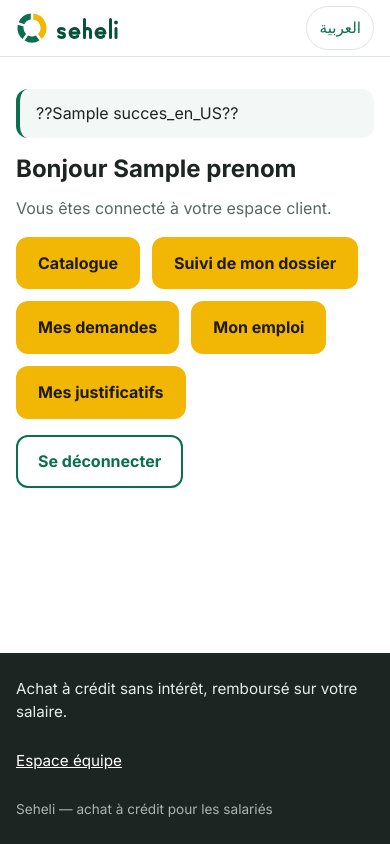
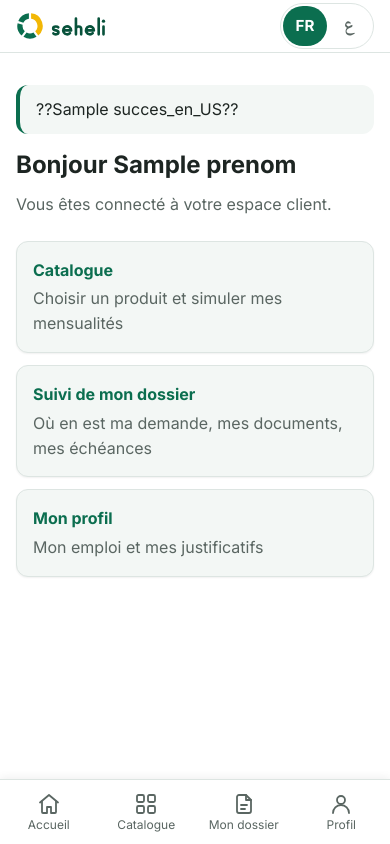
Before and after one commit to hmeyde/cic, a Spring app: page /client/accueil in a window 390 px wide. Run offline with Thymeleaf, Linux system fonts and the light colour scheme; the template is opened without the code that fills it: most values are stand-ins (such as "Sample title", 1, 10 or a date in 2020); data that the repository does not hold is empty; some of the project's set-up classes (security, data sources, template engines, error pages and the like) are left out, and stand-ins take their place; database files in the repository are not loaded; some libraries are stand-ins or nearby versions.

Commit message:
feat: navigation de l'espace client mobile d'abord (barre d'onglets, en-tête compact FR / ع)
- Barre d'onglets fixe en bas sur mobile : Accueil, Catalogue, Mon dossier, Profil,
  icônes SVG inline décoratives, onglet actif (classe + aria-current="page").
  Zones tactiles ≥ 44 px, env(safe-area-inset-bottom/left/right/top) respectés.
- En-tête compact de l'espace client : logo (vers /client) et choix de langue FR / ع.
- À partir de 48rem, les onglets passent dans l'en-tête (menu supérieur).
- L'onglet actif se déduit du chemin (OngletClient, NavigationClientAdvice dans le
  module web) ; aucune barre sur les pages de connexion ni hors de /client.

Choix faits :
- Nouvelle page /client/profil (nom, téléphone, Mon emploi, Mes justificatifs,
  Mes demandes, déconnexion) ; emploi et justificatifs relèvent de l'onglet Profil,
  les demandes de l'onglet Mon dossier ; « Retour » de ces pages mène au profil.
- Accueil client allégé : raccourcis en cartes vers Catalogue, Dossier, Profil.
- Menu supérieur plutôt que latéral sur grand écran (moins de place perdue).
- Pied de page masqué dans l'espace client (remplacé par la barre d'onglets).
- Cache du service worker passé en v5 pour servir le nouveau app.css.
- Vérifié sur l'application en profil dev (HTML servi en FR et AR, dir="rtl") ;
  pas de capture d'écran : aucun navigateur headless ne tourne dans le conteneur.

Co-Authored-By: Claude Opus 5.5 <noreply@anthropic.com>

```diff
--- a/src/main/resources/messages.properties
+++ b/src/main/resources/messages.properties
@@ -847,3 +847,22 @@ bo.demonstration.reinitialisee=Démonstration réinitialisée : les données de
 bo.demonstration.chargement-interrompu=Base remise à neuf, mais le chargement des données de démonstration a échoué (voir les journaux).
 bo.demonstration.deja-en-cours=Une réinitialisation est déjà en cours.
 bo.demonstration.echec=La réinitialisation a échoué (voir les journaux) : recommencez ou recréez la base.
+
+# Navigation de l'espace client (barre d'onglets)
+nav-client.libelle=Navigation de l'espace client
+nav-client.accueil=Accueil
+nav-client.catalogue=Catalogue
+nav-client.dossier=Mon dossier
+nav-client.profil=Profil
+nav-client.langue=Langue
+client.accueil.catalogue.aide=Choisir un produit et simuler mes mensualités
+client.accueil.dossier.aide=Où en est ma demande, mes documents, mes échéances
+client.accueil.profil.aide=Mon emploi et mes justificatifs
+client.profil.titre-page=Mon profil — Seheli
+client.profil.titre=Mon profil
+client.profil.nom=Nom
+client.profil.telephone=Téléphone
+client.profil.emploi.aide=Employeur, contrat, salaire et jour de paie
+client.profil.justificatifs.aide=Pièce d’identité, bulletin de salaire, contrat de travail
+client.profil.demandes.aide=Historique de mes demandes
+client.profil.retour=Retour à mon profil
--- a/src/main/resources/static/css/app.css
+++ b/src/main/resources/static/css/app.css
@@ -530,3 +530,130 @@ html { scroll-behavior: smooth; }
         box-sizing: content-box;
     }
 }
+
+/* Espace client : en-tête compact, choix de langue FR / ع et barre d'onglets.
+   Mobile : barre fixe en bas de l'écran, au-dessus de la zone sûre (encoche, barre d'accueil).
+   Grand écran (≥ 48rem) : les onglets se placent dans l'en-tête, entre le logo et la langue. */
+.espace-client {
+    --hauteur-onglets: 4rem;
+    padding-block-end: calc(var(--hauteur-onglets) + env(safe-area-inset-bottom));
+}
+.entete--client .entete__barre { min-height: 3.25rem; padding-block-start: env(safe-area-inset-top); }
+.entete--client .marque__logo { block-size: 1.75rem; }
+[dir="rtl"] .entete--client .marque__logo { block-size: 2.1rem; }
+
+.choix-langue {
+    display: inline-flex;
+    border: 1px solid var(--couleur-bordure);
+    border-radius: var(--rayon-plein);
+    padding: 2px;
+}
+.choix-langue__option {
+    display: inline-grid;
+    place-items: center;
+    min-inline-size: 44px;
+    min-block-size: 40px;        /* + 2 × 2 px de bordure intérieure : cible de 44 px */
+    padding-inline: .5rem;
+    border-radius: var(--rayon-plein);
+    color: var(--couleur-texte-doux);
+    text-decoration: none;
+    font-weight: 700;
+    font-size: .95rem;
+}
+.choix-langue__option[lang="ar"] { font-family: var(--police-arabe); font-size: 1.15rem; line-height: 1; }
+.choix-langue__option--actif { background: var(--couleur-primaire); color: var(--couleur-sur-primaire); }
+
+.onglets {
+    position: fixed;
+    inset-inline: 0;
+    inset-block-end: 0;
+    z-index: 6;
+    background: var(--couleur-fond);
+    border-block-start: 1px solid var(--couleur-bordure);
+    box-shadow: 0 -2px 8px rgba(0, 0, 0, .06);
+    padding-block-end: env(safe-area-inset-bottom);
+    padding-inline: env(safe-area-inset-left) env(safe-area-inset-right);
+}
+.onglets__liste {
+    display: grid;
+    grid-template-columns: repeat(4, 1fr);
+    margin: 0;
+    padding: 0;
+    list-style: none;
+}
+.onglet {
+    display: flex;
+    flex-direction: column;
+    align-items: center;
+    justify-content: center;
+    gap: .15rem;
+    min-block-size: var(--hauteur-onglets, 4rem);
+    min-inline-size: 44px;
+    padding: .35rem .25rem;
+    color: var(--couleur-texte-doux);
+    text-decoration: none;
+    font-size: var(--texte-xs);
+    line-height: 1.2;
+    text-align: center;
+    position: relative;
+    -webkit-tap-highlight-color: transparent;
+}
+html[lang="ar"] .onglet { font-size: var(--texte-sm); }
+.onglet__icone {
+    inline-size: 1.5rem;
+    block-size: 1.5rem;
+    fill: none;
+    stroke: currentColor;
+    stroke-width: 1.8;
+    stroke-linecap: round;
+    stroke-linejoin: round;
+}
+.onglet:hover { color: var(--couleur-texte); }
+.onglet--actif { color: var(--couleur-primaire); font-weight: 700; }
+.onglet--actif .onglet__icone { stroke-width: 2.4; }
+.onglet--actif::before {
+    content: "";
+    position: absolute;
+    inset-block-start: 0;
+    inset-inline: 25%;
+    block-size: 3px;
+    border-radius: 0 0 3px 3px;
+    background: var(--couleur-primaire);
+}
+.onglet:focus-visible { outline-offset: -3px; }
+
+/* Raccourcis de l'accueil et du profil */
+.raccourcis { display: grid; gap: .75rem; margin: 1.5rem 0; padding: 0; list-style: none; }
+.raccourci { display: grid; gap: .25rem; min-block-size: 44px; text-decoration: none; color: var(--couleur-texte); }
+.raccourci strong { color: var(--couleur-primaire); }
+.raccourci:hover { border-color: var(--couleur-primaire); }
+.carte.conditions { margin-block-end: 1rem; }
+
+@media (min-width: 40rem) {
+    .raccourcis { grid-template-columns: repeat(auto-fit, minmax(14rem, 1fr)); }
+}
+
+@media (min-width: 48rem) {
+    .espace-client { padding-block-end: 0; }
+    .entete--client .entete__barre { gap: var(--espace-lg); }
+    .entete--client .onglets {
+        position: static;
+        flex: 1;
+        background: none;
+        border: 0;
+        box-shadow: none;
+        padding: 0;
+    }
+    .entete--client .onglets__liste { display: flex; gap: .25rem; }
+    .entete--client .onglet {
+        flex-direction: row;
+        gap: .5rem;
+        min-block-size: 44px;
+        padding-inline: .9rem;
+        border-radius: var(--rayon-plein);
+        font-size: var(--texte-base);
+    }
+    .entete--client .onglet__icone { inline-size: 1.25rem; block-size: 1.25rem; }
+    .entete--client .onglet--actif { background: var(--couleur-fond-doux); }
+    .entete--client .onglet--actif::before { display: none; }
+}
--- a/src/main/resources/static/sw.js
+++ b/src/main/resources/static/sw.js
@@ -1,6 +1,6 @@
 // Service worker minimal : rend l'application installable et affiche une page hors ligne.
 // Volontairement, aucune page HTML n'est mise en cache : elles contiennent des données personnelles.
-var CACHE = "seheli-statique-v4";
+var CACHE = "seheli-statique-v5";
 var HORS_LIGNE = "/hors-ligne.html";
 var STATIQUES = [HORS_LIGNE, "/css/app.css", "/img/icone.svg", "/img/icone-192.png",
     "/img/logo/seheli-logo.svg", "/img/logo/seheli-logo-arabe.svg", "/img/logo/seheli-symbole.svg"];
--- a/src/main/resources/templates/client/accueil.html
+++ b/src/main/resources/templates/client/accueil.html
@@ -10,16 +10,20 @@
         <p th:if="${succes != null}" class="alerte alerte--info" role="status" th:text="#{${succes}}">Votre compte est créé.</p>
         <h1 id="titre-espace" th:text="#{client.accueil.titre(${prenom})}">Bonjour</h1>
         <p class="texte-doux" th:text="#{client.accueil.texte}">Vous êtes connecté à votre espace client.</p>
-        <ul class="liens-bo">
-            <li><a class="bouton bouton--principal" th:href="@{/client/catalogue}" th:text="#{client.accueil.catalogue}">Catalogue</a></li>
-            <li><a class="bouton bouton--principal" th:href="@{/client/dossier}" th:text="#{client.accueil.dossier}">Suivi de mon dossier</a></li>
-            <li><a class="bouton bouton--principal" th:href="@{/client/demandes}" th:text="#{client.accueil.demandes}">Mes demandes</a></li>
-            <li><a class="bouton bouton--principal" th:href="@{/client/emploi}" th:text="#{client.accueil.emploi}">Mon emploi</a></li>
-            <li><a class="bouton bouton--principal" th:href="@{/client/justificatifs}" th:text="#{client.accueil.justificatifs}">Mes justificatifs</a></li>
+        <ul class="raccourcis">
+            <li><a class="carte raccourci" th:href="@{/client/catalogue}">
+                <strong th:text="#{client.accueil.catalogue}">Catalogue</strong>
+                <span class="texte-doux" th:text="#{client.accueil.catalogue.aide}">Choisir un produit et simuler mes mensualités</span>
+            </a></li>
+            <li><a class="carte raccourci" th:href="@{/client/dossier}">
+                <strong th:text="#{client.accueil.dossier}">Suivi de mon dossier</strong>
+                <span class="texte-doux" th:text="#{client.accueil.dossier.aide}">Où en est ma demande, mes documents, mes échéances</span>
+            </a></li>
+            <li><a class="carte raccourci" th:href="@{/client/profil}">
+                <strong th:text="#{client.profil.titre}">Mon profil</strong>
+                <span class="texte-doux" th:text="#{client.accueil.profil.aide}">Mon emploi et mes justificatifs</span>
+            </a></li>
         </ul>
-        <form method="post" th:action="@{/client/logout}">
-            <button type="submit" class="bouton bouton--contour" th:text="#{client.accueil.deconnexion}">Se déconnecter</button>
-        </form>
     </section>
 </main>
 </body>
--- a/src/main/resources/templates/client/emploi.html
+++ b/src/main/resources/templates/client/emploi.html
@@ -80,7 +80,7 @@
             <div class="actions-formulaire">
                 <button type="submit" class="bouton bouton--principal"
                         th:text="${existant} ? #{client.emploi.modifier} : #{client.emploi.enregistrer}">Enregistrer</button>
-                <a class="bouton bouton--contour" th:href="@{/client/}" th:text="#{client.emploi.retour}">Retour à mon espace</a>
+                <a class="bouton bouton--contour" th:href="@{/client/profil}" th:text="#{client.profil.retour}">Retour à mon profil</a>
             </div>
         </form>
     </section>
--- a/src/main/resources/templates/client/justificatifs.html
+++ b/src/main/resources/templates/client/justificatifs.html
@@ -71,7 +71,7 @@
             </table>
         </div>
 
-        <p><a class="bouton bouton--contour" th:href="@{/client/}" th:text="#{client.emploi.retour}">Retour à mon espace</a></p>
+        <p><a class="bouton bouton--contour" th:href="@{/client/profil}" th:text="#{client.profil.retour}">Retour à mon profil</a></p>
     </section>
 </main>
 </body>
--- a/src/main/resources/templates/fragments/entete.html
+++ b/src/main/resources/templates/fragments/entete.html
@@ -1,12 +1,27 @@
 <!DOCTYPE html>
 <html xmlns:th="http://www.thymeleaf.org">
 <body>
-<header th:fragment="entete" class="entete">
+<!--/*
+  En-tête commun. Dans l'espace client connecté (ongletClient présent) : en-tête compact,
+  logo vers l'accueil du client, choix de langue FR / ع et barre d'onglets.
+*/-->
+<header th:fragment="entete" class="entete" th:classappend="${ongletClient != null} ? 'entete--client'">
     <div class="entete__barre conteneur">
-        <a class="marque" th:href="@{/}" th:attr="aria-label=#{layout.retour-accueil}">
+        <a class="marque" th:href="${ongletClient != null} ? @{/client} : @{/}" th:attr="aria-label=#{layout.retour-accueil}">
             <th:block th:replace="~{fragments/logo :: logo('marque__logo', true)}"></th:block>
         </a>
-        <nav class="entete__nav" th:attr="aria-label=#{layout.navigation}">
+        <th:block th:if="${ongletClient != null}"><nav th:replace="~{fragments/navigation-client :: onglets}"></nav></th:block>
+        <div th:if="${ongletClient != null}" class="choix-langue" role="group" th:attr="aria-label=#{nav-client.langue}">
+            <a class="choix-langue__option" th:href="@{''(lang='fr')}" lang="fr" hreflang="fr"
+               th:classappend="${#locale.language != 'ar'} ? 'choix-langue__option--actif'"
+               th:attr="aria-current=${#locale.language != 'ar'} ? 'true'"
+               aria-label="Français">FR</a>
+            <a class="choix-langue__option" th:href="@{''(lang='ar')}" lang="ar" hreflang="ar"
+               th:classappend="${#locale.language == 'ar'} ? 'choix-langue__option--actif'"
+               th:attr="aria-current=${#locale.language == 'ar'} ? 'true'"
+               aria-label="العربية">ع</a>
+        </div>
+        <nav th:if="${ongletClient == null}" class="entete__nav" th:attr="aria-label=#{layout.navigation}">
             <a th:if="${#locale.language == 'ar'}" class="langue" th:href="@{''(lang='fr')}"
                lang="fr" hreflang="fr">Français</a>
             <a th:unless="${#locale.language == 'ar'}" class="langue" th:href="@{''(lang='ar')}"
--- /dev/null
+++ b/src/main/resources/templates/fragments/navigation-client.html
@@ -0,0 +1,56 @@
+<!DOCTYPE html>
+<html xmlns:th="http://www.thymeleaf.org">
+<body>
+<!--/*
+  Barre d'onglets de l'espace client : fixe en bas sur mobile, intégrée à l'en-tête sur grand écran.
+  « ongletClient » est fourni par NavigationClientAdvice (nom de OngletClient).
+  Icônes SVG inline, décoratives (le libellé est toujours visible).
+*/-->
+<nav th:fragment="onglets" class="onglets" th:attr="aria-label=#{nav-client.libelle}">
+    <ul class="onglets__liste">
+        <li>
+            <a class="onglet" th:href="@{/client}"
+               th:classappend="${ongletClient == 'ACCUEIL'} ? 'onglet--actif'"
+               th:attr="aria-current=${ongletClient == 'ACCUEIL'} ? 'page'">
+                <svg class="onglet__icone" viewBox="0 0 24 24" aria-hidden="true" focusable="false">
+                    <path d="M3 10.5 12 3l9 7.5"/><path d="M5 9.5V20a1 1 0 0 0 1 1h4v-6h4v6h4a1 1 0 0 0 1-1V9.5"/>
+                </svg>
+                <span class="onglet__libelle" th:text="#{nav-client.accueil}">Accueil</span>
+            </a>
+        </li>
+        <li>
+            <a class="onglet" th:href="@{/client/catalogue}"
+               th:classappend="${ongletClient == 'CATALOGUE'} ? 'onglet--actif'"
+               th:attr="aria-current=${ongletClient == 'CATALOGUE'} ? 'page'">
+                <svg class="onglet__icone" viewBox="0 0 24 24" aria-hidden="true" focusable="false">
+                    <rect x="3" y="3" width="7" height="7" rx="1.5"/><rect x="14" y="3" width="7" height="7" rx="1.5"/>
+                    <rect x="3" y="14" width="7" height="7" rx="1.5"/><rect x="14" y="14" width="7" height="7" rx="1.5"/>
+                </svg>
+                <span class="onglet__libelle" th:text="#{nav-client.catalogue}">Catalogue</span>
+            </a>
+        </li>
+        <li>
+            <a class="onglet" th:href="@{/client/dossier}"
+               th:classappend="${ongletClient == 'DOSSIER'} ? 'onglet--actif'"
+               th:attr="aria-current=${ongletClient == 'DOSSIER'} ? 'page'">
+                <svg class="onglet__icone" viewBox="0 0 24 24" aria-hidden="true" focusable="false">
+                    <path d="M14 3H7a2 2 0 0 0-2 2v14a2 2 0 0 0 2 2h10a2 2 0 0 0 2-2V8z"/><path d="M14 3v5h5"/>
+                    <path d="M9 13h6M9 17h4"/>
+                </svg>
+                <span class="onglet__libelle" th:text="#{nav-client.dossier}">Mon dossier</span>
+            </a>
+        </li>
+        <li>
+            <a class="onglet" th:href="@{/client/profil}"
+               th:classappend="${ongletClient == 'PROFIL'} ? 'onglet--actif'"
+               th:attr="aria-current=${ongletClient == 'PROFIL'} ? 'page'">
+                <svg class="onglet__icone" viewBox="0 0 24 24" aria-hidden="true" focusable="false">
+                    <circle cx="12" cy="8" r="4"/><path d="M4 21a8 8 0 0 1 16 0"/>
+                </svg>
+                <span class="onglet__libelle" th:text="#{nav-client.profil}">Profil</span>
+            </a>
+        </li>
+    </ul>
+</nav>
+</body>
+</html>
--- a/src/main/resources/templates/layout.html
+++ b/src/main/resources/templates/layout.html
@@ -52,13 +52,13 @@
     <script defer th:src="@{/webjars/htmx.org/dist/htmx.min.js}"></script>
     <script defer th:src="@{/js/app.js}"></script>
 </head>
-<body>
+<body th:classappend="${ongletClient != null} ? 'espace-client'">
 <a class="lien-evitement" href="#contenu" th:text="#{layout.aller-au-contenu}">Aller au contenu</a>
 
 <header th:replace="~{fragments/entete :: entete}"></header>
 
 <main id="contenu" class="contenu" th:replace="${contenu}"></main>
 
-<footer th:replace="~{fragments/pied :: pied}"></footer>
+<th:block th:if="${ongletClient == null}"><footer th:replace="~{fragments/pied :: pied}"></footer></th:block>
 </body>
 </html>
```
Also changed, not shown: docs/CARTE.md (+4 -4 lines), src/main/java/com/seheli/identite/adapter/in/web/EspaceClientController.java (+16 -4 lines), src/main/java/com/seheli/web/NavigationClientAdvice.java (added, +20 -0 lines), src/main/java/com/seheli/web/OngletClient.java (added, +40 -0 lines), src/main/resources/messages_ar.properties (+19 -0 lines), src/main/resources/templates/client/profil.html (added, +43 -0 lines), 1 other file.
